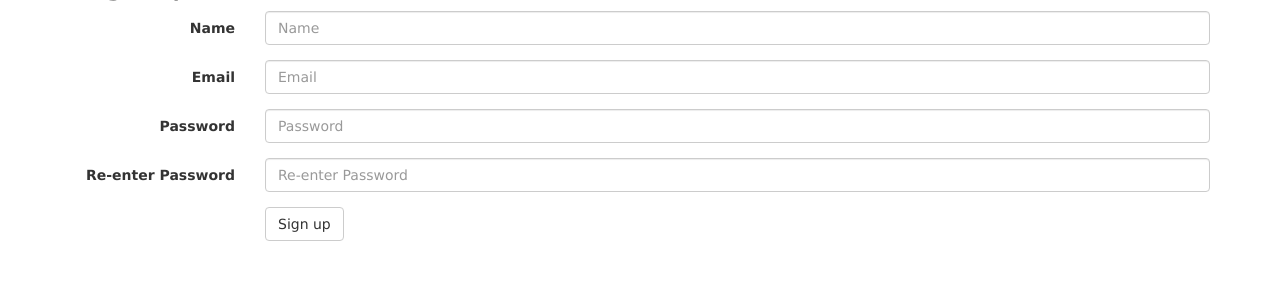
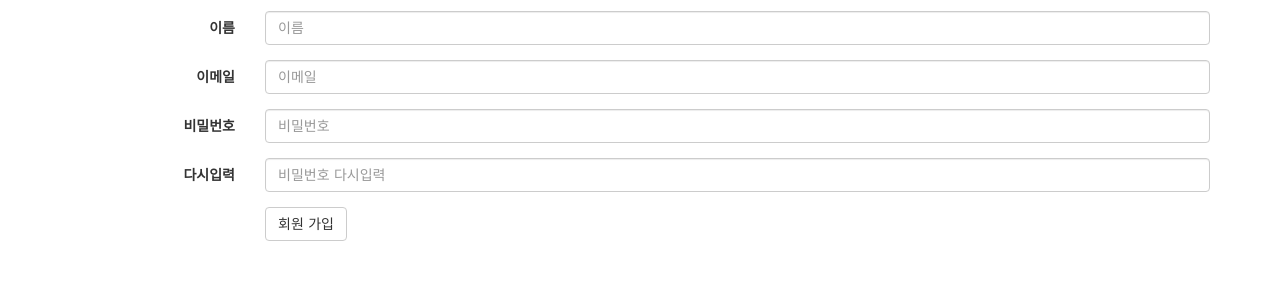
Before and after one commit to dnsforever/dnsforever-web, a Flask app: page /signup in a window 1280 px wide. Shown: the part 59-351 px from the top of the page. Run offline with Flask 2, Linux system fonts and the light colour scheme; some libraries are stand-ins or nearby versions.

Commit message:
Translated signin and signup pages to korean.

```diff
--- a/dnsforever/web/templates/signup.html
+++ b/dnsforever/web/templates/signup.html
@@ -18,30 +18,30 @@
 {%- endmacro %}
 
 {% block title %}
-{{ g.service_name }} - Signup
+{{ g.service_name }} - 회원가입
 {% endblock %}
 
 {% block head %}
 {% endblock %}
 
 {% block body %}
-<h1>Signup</h1>
+<h1>회원가입</h1>
 
 <form id="formSignUp" class="form-horizontal" role="form" method="post">
-  {{ form_field(form.name, 'inputName', 'Name', placeholder='Name') }}
-  {{ form_field(form.email, 'inputEmail', 'Email', placeholder='Email', type='email') }}
-  {{ form_field(form.password, 'inputPassword', 'Password', placeholder='Password', type='password') }}
+  {{ form_field(form.name, 'inputName', '이름', placeholder='이름') }}
+  {{ form_field(form.email, 'inputEmail', '이메일', placeholder='이메일', type='email') }}
+  {{ form_field(form.password, 'inputPassword', '비밀번호', placeholder='비밀번호', type='password') }}
   <div id="divPasswordRe" class="form-group">
-    <label for="inputPasswordRe" class="col-sm-2 control-label">Re-enter Password</label>
+    <label for="inputPasswordRe" class="col-sm-2 control-label">다시입력</label>
     <div class="col-sm-10">
-      <input type="password" class="form-control" id="inputPasswordRe" placeholder="Re-enter Password">
+      <input type="password" class="form-control" id="inputPasswordRe" placeholder="비밀번호 다시입력">
       <span id="iconPasswordRe" class="glyphicon glyphicon-remove form-control-feedback" style="display:none"></span>
-      <span id="helpPasswordRe" class="help-inline" style="display:none">Type the same password into the Re-enter Password.</span>
+      <span id="helpPasswordRe" class="help-inline" style="display:none">비밀번호가 다릅니다. 다시 입력해 주세요.</span>
     </div>
   </div>
   <div class="form-group">
     <div class="col-sm-offset-2 col-sm-10">
-      <button type="submit" class="btn btn-default">Sign up</button>
+      <button type="submit" class="btn btn-default">회원 가입</button>
     </div>
   </div>
 </form>
```
Also changed, not shown: dnsforever/web/templates/signin.html (+5 -5 lines).
